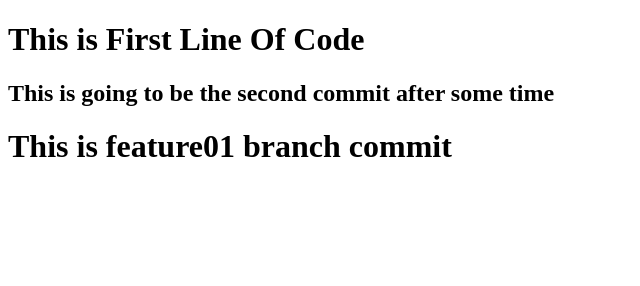
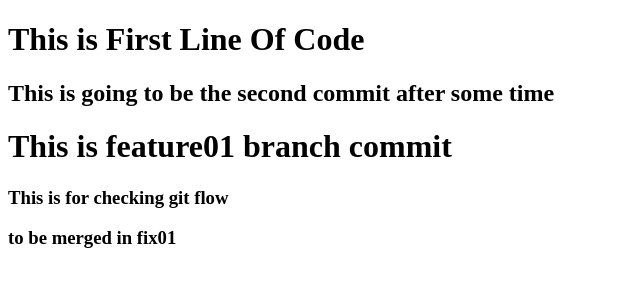
Before and after one commit to sanket1726/gitDemo, a plain HTML site: page masterFile.html in a window 1280 px wide. Shown: the whole page, without its empty margins (0-640 px from the left). Drawn offline with Linux system fonts and the light colour scheme.

Commit message:
note this commit

```diff
--- a/masterFile.html
+++ b/masterFile.html
@@ -15,6 +15,15 @@
     <div>
         <h1>This is feature01 branch commit</h1>
     </div>
+    <div>
+        <p>
+        <h3>
+            This is for checking git flow
+            <br />
+            <p>to be merged in fix01</p>
+        </h3>
+        </p>
+    </div>
 </body>
 
 </html>
```
